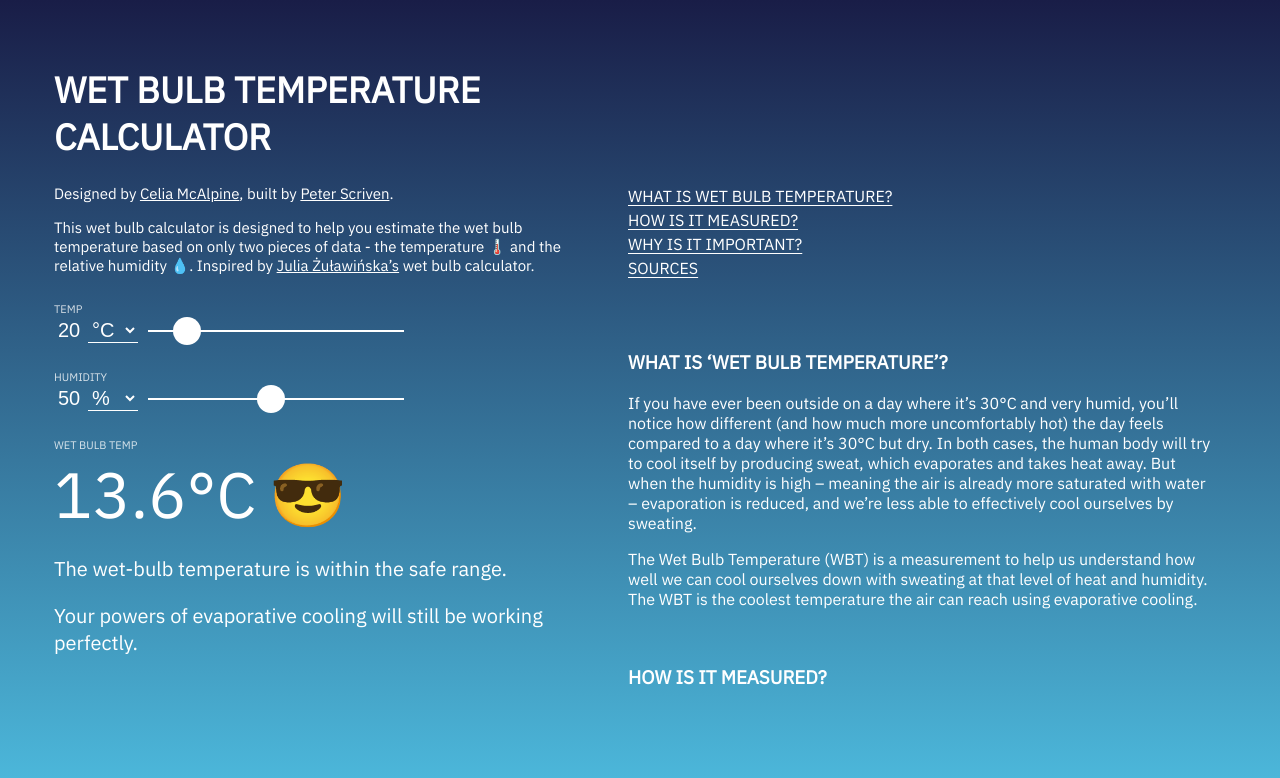
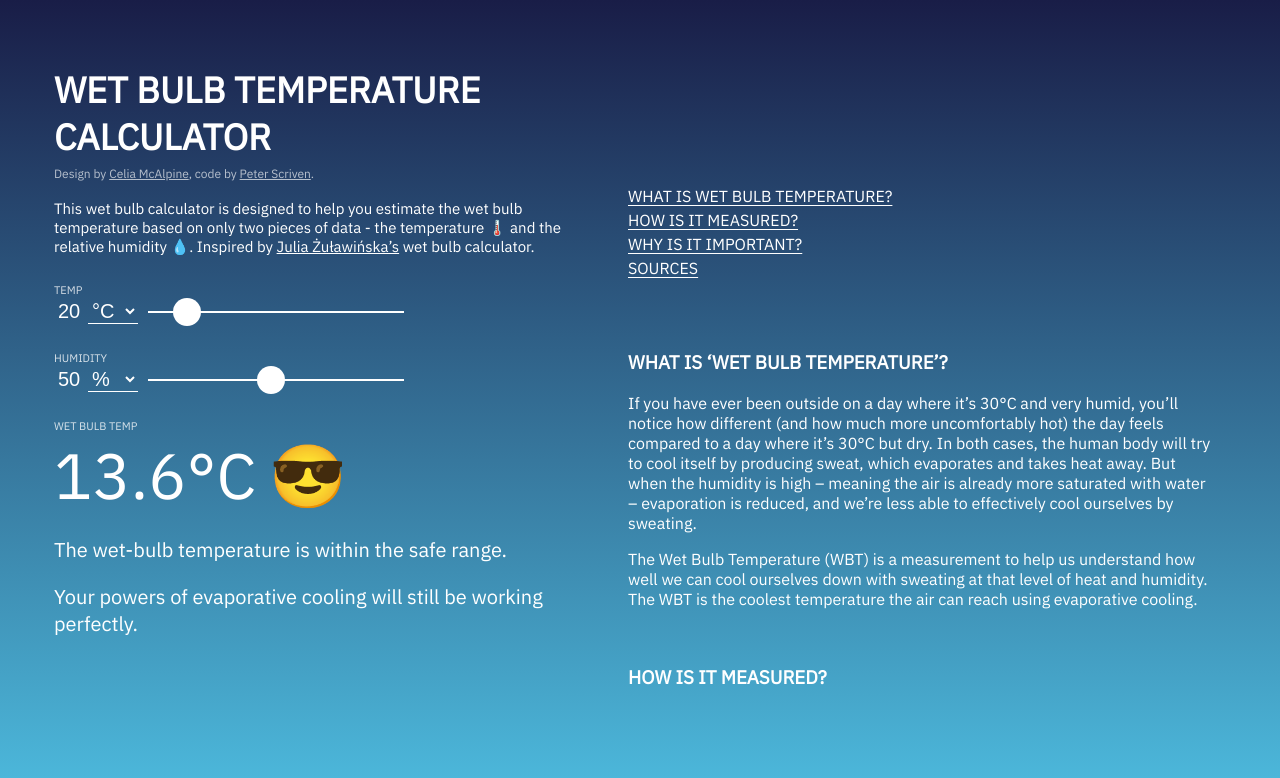
Before and after one commit to pjpscriv/wet-bulb-calculator, an Angular app: page / in a window 1280 px wide. Shown: the top 778 px of the page. Built offline with nearby package versions, Linux system fonts and the light colour scheme.

Commit message:
Credit style update

```diff
--- a/src/app/app.component.html
+++ b/src/app/app.component.html
@@ -8,7 +8,7 @@
   <div class="wet-bulb__header">
     <h1>WET BULB TEMPERATURE CALCULATOR</h1>
     <div class="wet-bulb__header-subtitle">
-      <p>Designed by <a href="https://celiamcalpine.notion.site">Celia McAlpine</a>, built by <a href="https://pjpscriv.com">Peter Scriven</a>.</p>
+      <p class="wet-bulb__header-credits">Design by <a href="https://celiamcalpine.notion.site">Celia McAlpine</a>, code by <a href="https://pjpscriv.com">Peter Scriven</a>.</p>
       <p>
         This wet bulb calculator is designed to help you estimate the wet bulb
         temperature based on only two pieces of data - the temperature 🌡️ and
--- a/src/app/app.component.scss
+++ b/src/app/app.component.scss
@@ -40,6 +40,7 @@ wet-bulb:host {
   h1 {
     font-size: 36px;
     font-weight: 600;
+    margin-bottom: 0px;
   }
 
   .wet-bulb__header-subtitle {
@@ -52,6 +53,22 @@ wet-bulb:host {
 
   a {
     color: white;
+  }
+
+  .wet-bulb__header-credits {
+    font-size: 12px;
+    margin-top: 0.5em;
+    margin-bottom: 1.5em;
+    color: #ffffffaa;
+
+    a {
+      color: #ffffffaa;
+    }
+
+    a:hover {
+      color: white;
+      text-decoration: none;
+    }
   }
 }
 
```
